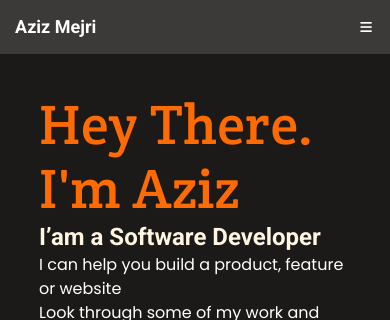
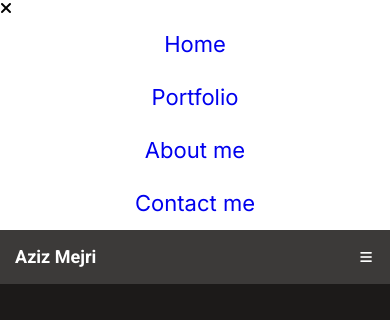
Before and after one commit to m05e5/mobile_menu_training, a plain HTML site: page index.html in a window 390 px wide. Shown: the top 320 px of the page. Drawn offline with Linux system fonts and the light colour scheme.

Commit message:
Add mobile menu modal

```diff
--- a/index.html
+++ b/index.html
@@ -6,13 +6,41 @@
     <meta name="viewport" content="width=device-width, initial-scale=1.0" />
     <link rel="stylesheet" href="./css/main.css" />
     <link rel="icon" href="./favicon.ico" />
+    <script src='main.js'></script>
     <title>Aziz Mejri - Portfolio</title>
   </head>
-  <body>
+  <body onload="modalDisplay()">
+    <div class="nav_modal-background">
+      <div class="nav_modal">
+        <div class="nav_modal-header">
+          <h2 class="nav_modal-title"></h2>
+          <i class="fa fa-times service-icon X"></i>
+          <!-- <div class="X">
+            <p>X</p>
+          </div> -->
+        </div>
+        <div class="nav_modal-body">
+            <ul class="nav_ul">
+              <li class="nav_li">
+                <a class=" modal_nav_link " href="#intro">Home</a>
+              </li>
+              <li class="nav_li">
+                <a class="modal_nav_link" href="#projects">Portfolio</a>
+              </li>
+              <li class="nav_li">
+                <a class="modal_nav_link" href="#about-me">About me</a>
+              </li>
+              <li class="nav_li">
+                <a class="modal_nav_link" href="#contact_me">Contact me</a>
+              </li>
+            </ul>
+        </div>
+      </div>
+    </div>
     <header>
       <h1 id="logo">Aziz Mejri</h1>
       <button type="button" class="menu-bars">
-        <i class="fas fa-bars"></i>
+        <i class="fas fa-bars" id="nav_modal-displayer"></i>
       </button>
       <nav id="desktop-nav">
         <ul>
```
